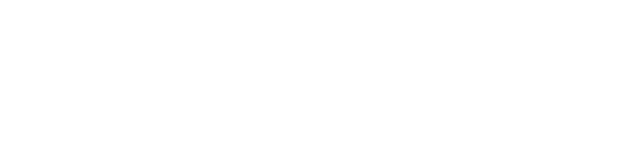
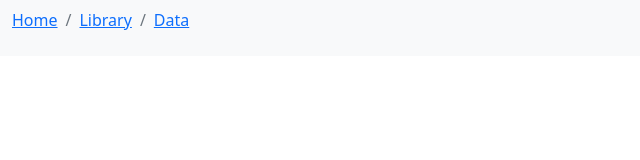
Before and after one commit to vsuncion/ejemplo1, a plain HTML site: page index.html in a window 1280 px wide. Shown: the whole page, without its empty margins (0-640 px from the left). Drawn offline with nearby package versions, Linux system fonts and the light colour scheme.

Commit message:
se agrego el nav

```diff
--- a/index.html
+++ b/index.html
@@ -13,6 +13,24 @@
 </head>
 
 <body>
+
+    <nav class="navbar navbar-expand-lg navbar-light bg-light">
+        <div class="container-fluid">
+            <nav aria-label="breadcrumb">
+                <ol class="breadcrumb">
+                    <li class="breadcrumb-item">
+                        <a href="#">Home</a>
+                    </li>
+                    <li class="breadcrumb-item">
+                        <a href="#">Library</a>
+                    </li>
+                    <li class="breadcrumb-item active" aria-current="page">
+                        <a href="#">Data</a>
+                    </li>
+                </ol>
+            </nav>
+        </div>
+    </nav>
 
     <div class="container">
 
```
